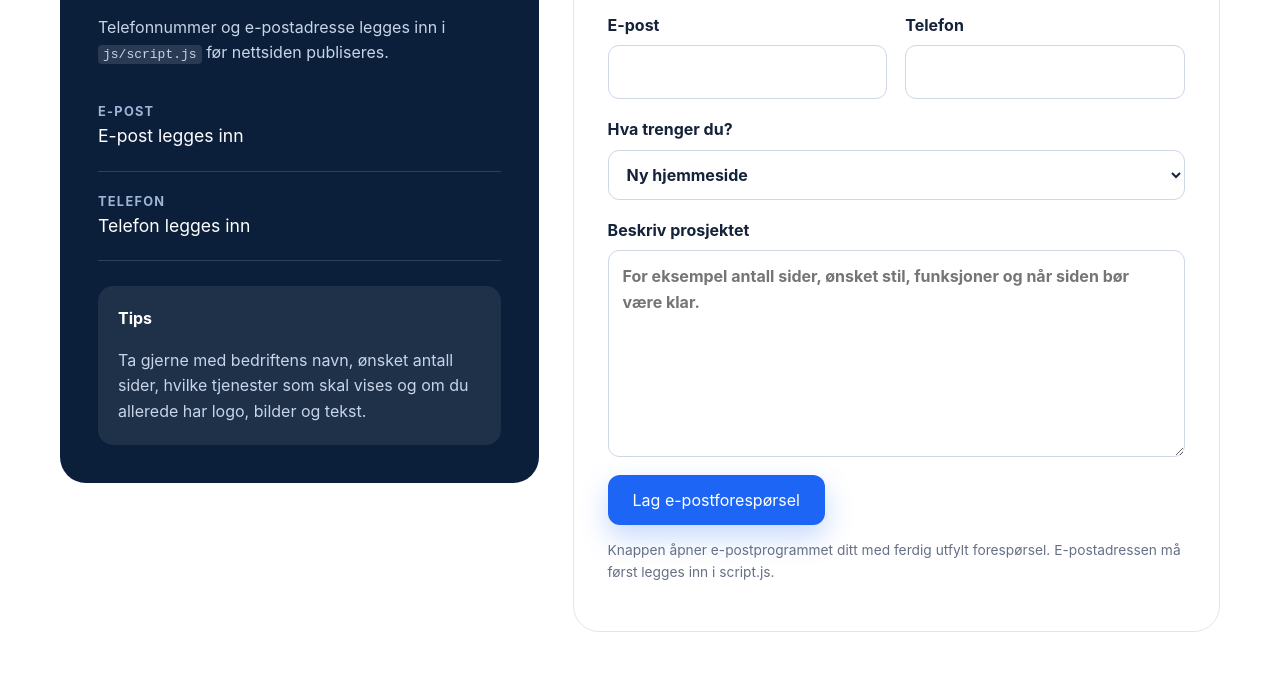
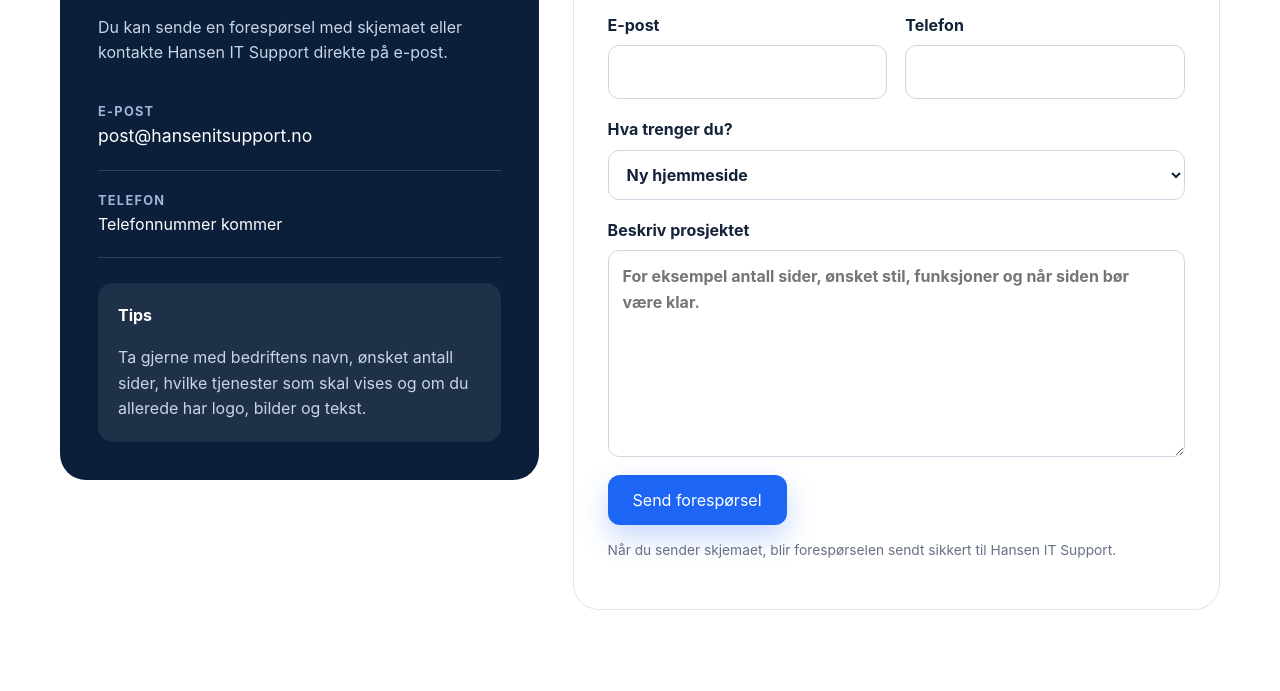
Before and after one commit to godtfred1000/Hansenitsupport, a plain HTML site: page kontakt.html in a window 1280 px wide. Shown: the part 749-1440 px from the top of the page. Drawn offline with Linux system fonts and the light colour scheme.

Commit message:
Update kontakt.html

```diff
--- a/kontakt.html
+++ b/kontakt.html
@@ -8,21 +8,26 @@
 <section class="page-hero"><div class="container narrow"><span class="eyebrow">Kontakt</span><h1>Fortell litt om hjemmesiden du trenger</h1><p class="lead">Send en uforpliktende forespørsel. Jo mer informasjon du legger inn, desto enklere er det å gi et godt prisforslag.</p></div></section>
 <section class="section"><div class="container contact-grid">
 <div class="contact-panel">
-<span class="eyebrow">Kontaktinformasjon</span><h2>Ta kontakt direkte</h2><p>Telefonnummer og e-postadresse legges inn i <code>js/script.js</code> før nettsiden publiseres.</p>
-<div class="contact-method"><strong>E-post</strong><a class="config-email-link" href="#">E-post legges inn</a></div>
-<div class="contact-method"><strong>Telefon</strong><a class="config-phone-link" href="#">Telefon legges inn</a></div>
+<span class="eyebrow">Kontaktinformasjon</span><h2>Ta kontakt direkte</h2><p>Du kan sende en forespørsel med skjemaet eller kontakte Hansen IT Support direkte på e-post.</p>
+<div class="contact-method"><strong>E-post</strong><a href="mailto:post@hansenitsupport.no">post@hansenitsupport.no</a></div>
+<div class="contact-method"><strong>Telefon</strong><span>Telefonnummer kommer</span></div>
 <div class="contact-tip"><strong>Tips</strong><p>Ta gjerne med bedriftens navn, ønsket antall sider, hvilke tjenester som skal vises og om du allerede har logo, bilder og tekst.</p></div>
 </div>
-<form class="contact-form" id="contact-form">
+<form class="contact-form" id="contact-form" action="https://api.web3forms.com/submit" method="POST">
+<input type="hidden" name="access_key" value="d7c8a1c1-a9bd-4952-ade7-8ed4b2e84285">
+<input type="hidden" name="subject" value="Ny forespørsel fra hansenitsupport.no">
+<input type="hidden" name="from_name" value="Hansen IT Support nettside">
+<input type="hidden" name="redirect" value="https://hansenitsupport.no/takk.html">
+<input type="checkbox" name="botcheck" style="display:none;">
 <div class="field-row"><label>Navn<input required name="navn" autocomplete="name"></label><label>Bedrift<input name="bedrift" autocomplete="organization"></label></div>
 <div class="field-row"><label>E-post<input required type="email" name="epost" autocomplete="email"></label><label>Telefon<input name="telefon" autocomplete="tel"></label></div>
 <label>Hva trenger du?<select name="tjeneste"><option>Ny hjemmeside</option><option>Redesign av gammel hjemmeside</option><option>Større portal</option><option>Oppdatering av eksisterende nettside</option></select></label>
 <label>Beskriv prosjektet<textarea required name="melding" rows="7" placeholder="For eksempel antall sider, ønsket stil, funksjoner og når siden bør være klar."></textarea></label>
-<button class="btn btn-primary" type="submit">Lag e-postforespørsel</button>
-<p class="form-note">Knappen åpner e-postprogrammet ditt med ferdig utfylt forespørsel. E-postadressen må først legges inn i script.js.</p>
+<button class="btn btn-primary" type="submit">Send forespørsel</button>
+<p class="form-note">Når du sender skjemaet, blir forespørselen sendt sikkert til Hansen IT Support.</p>
 <div id="form-status" class="form-status" role="status"></div>
 </form>
 </div></section>
 </main>
-<footer class="site-footer"><div class="container footer-grid"><div><a class="brand footer-brand" href="index.html"><img src="assets/logo.svg" alt=""><span>Hansen IT Support</span></a><p>Moderne hjemmesider for små bedrifter.</p></div><div><strong>Sider</strong><a href="tjenester.html">Tjenester</a><a href="eksempler.html">Eksempler</a><a href="priser.html">Priser</a></div><div><strong>Kontakt</strong><a href="kontakt.html">Kontaktskjema</a><span class="config-email">E-post legges inn</span><span class="config-phone">Telefon legges inn</span></div></div><div class="container footer-bottom"><span>© <span id="year"></span> Hansen IT Support</span><span>Nettsiden er laget av Hansen IT Support</span></div></footer>
+<footer class="site-footer"><div class="container footer-grid"><div><a class="brand footer-brand" href="index.html"><img src="assets/logo.svg" alt=""><span>Hansen IT Support</span></a><p>Moderne hjemmesider for små bedrifter.</p></div><div><strong>Sider</strong><a href="tjenester.html">Tjenester</a><a href="eksempler.html">Eksempler</a><a href="priser.html">Priser</a></div><div><strong>Kontakt</strong><a href="kontakt.html">Kontaktskjema</a><a href="mailto:post@hansenitsupport.no">post@hansenitsupport.no</a><span>Telefonnummer kommer</span></div></div><div class="container footer-bottom"><span>© <span id="year"></span> Hansen IT Support</span><span>Nettsiden er laget av Hansen IT Support</span></div></footer>
 <script src="js/script.js"></script></body></html>
```
